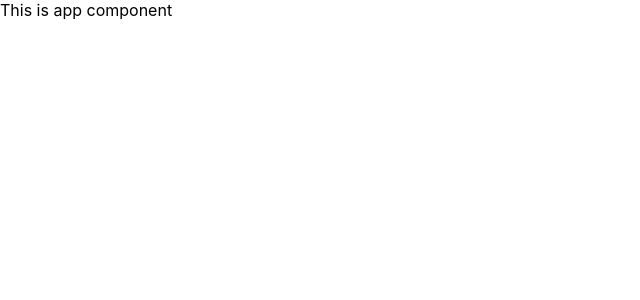
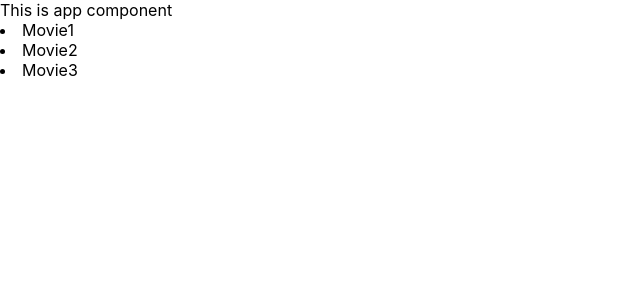
Before and after one commit to ViktorKuzmanov/Learning-React-Context, a React (Create React App) app: page / in a window 1280 px wide. Shown: the top 300 px of the page, without its empty margins (0-640 px from the left). Built offline with nearby package versions, Linux system fonts and the light colour scheme.

Commit message:
show  MovieList component

```diff
--- a/src/App.js
+++ b/src/App.js
@@ -1,7 +1,13 @@
 import React from "react";
+import MovieList from "./components/MoviesList";
 
 function App() {
-  return <div className="App">This is app component</div>;
+  return (
+    <div className="App">
+      This is app component
+      <MovieList />
+    </div>
+  );
 }
 
 export default App;
--- /dev/null
+++ b/src/components/MoviesList.jsx
@@ -0,0 +1,18 @@
+import React, { useState } from "react";
+
+const MovieList = () => {
+  const [movies, setMovies] = useState([
+    { name: "Movie1", price: "$11", id: 111 },
+    { name: "Movie2", price: "$22", id: 222 },
+    { name: "Movie3", price: "$33", id: 333 },
+  ]);
+  return (
+    <div>
+      {movies.map((movie) => (
+        <li>{movie.name}</li>
+      ))}
+    </div>
+  );
+};
+
+export default MovieList;
```
